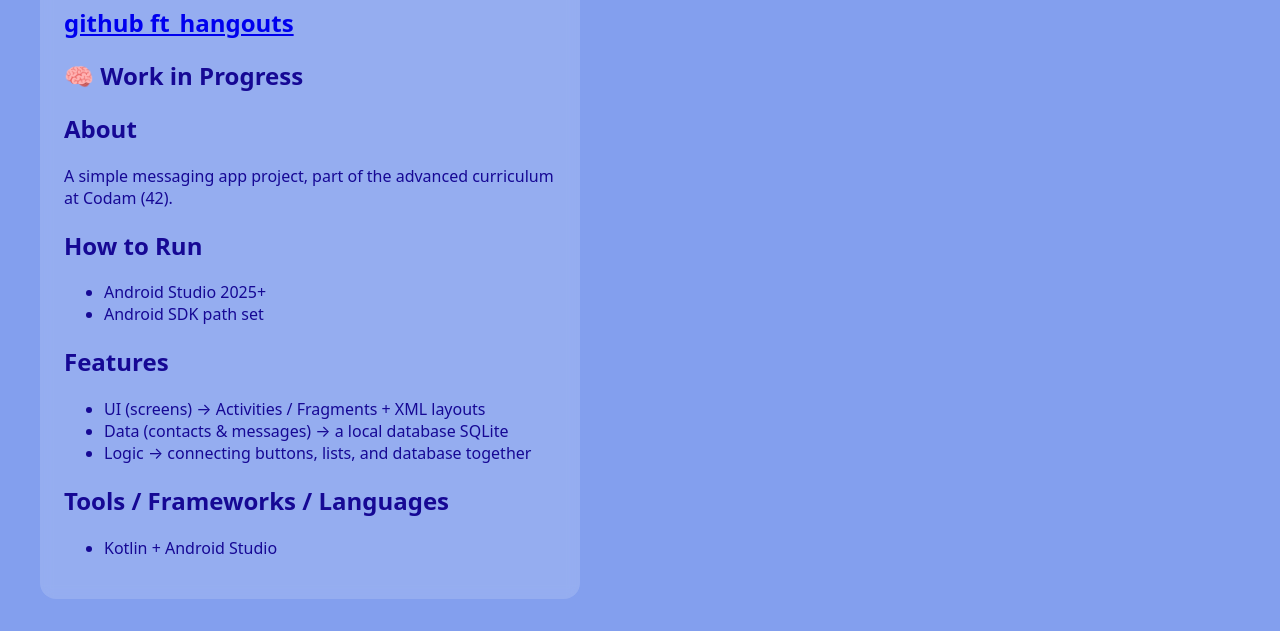
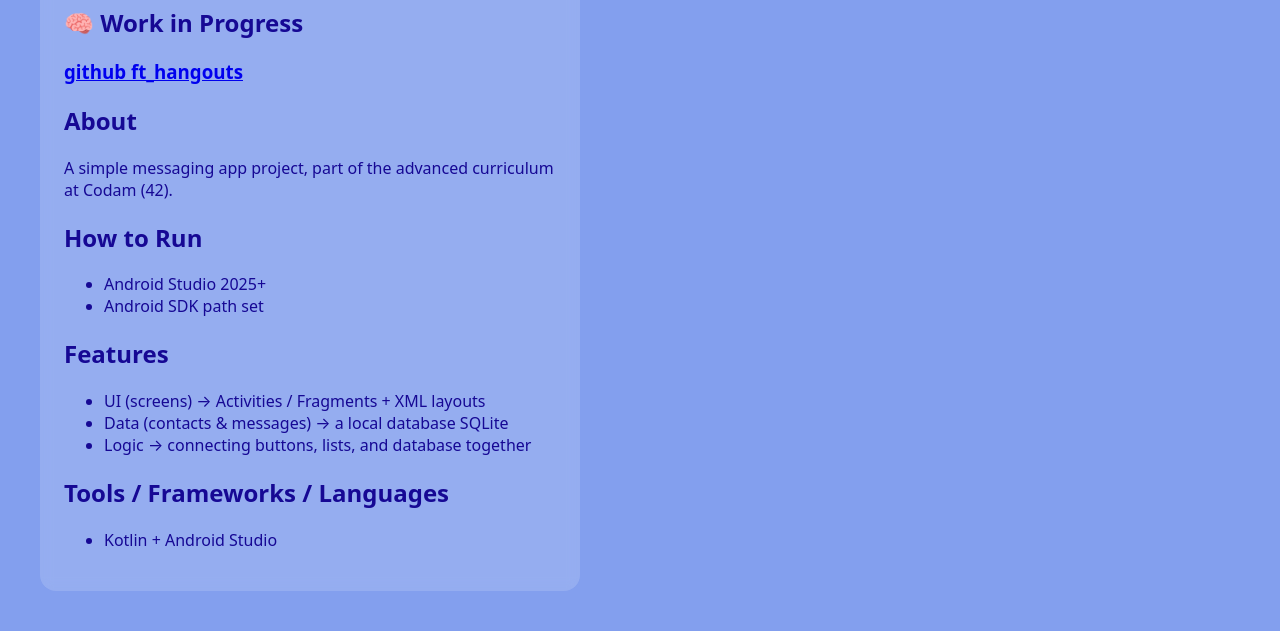
Before and after one commit to smclacke/smclacke.github.io, a plain HTML site: page ft_hangouts/index.html in a window 1280 px wide. Shown: the part 321-952 px from the top of the page. Drawn offline with Linux system fonts and the light colour scheme.

Commit message:
added basic hangouts info

```diff
--- a/ft_hangouts/index.html
+++ b/ft_hangouts/index.html
@@ -44,8 +44,8 @@
 			<!-- LEFT: info -->
 			<div class="project-info">
 				<h1>ft_hangouts</h1>
-				<h2><a href="https://github.com/smclacke/ft_hangouts" target="_blank">github ft_hangouts</a></h2>
 				<h2><span>🧠 Work in Progress</span></h2>
+				<h3><a href="https://github.com/smclacke/ft_hangouts" target="_blank">github ft_hangouts</a></h3>
 				<h2>About</h2>
 				<p>A simple messaging app project, part of the advanced curriculum at Codam (42).</p>
 
```
